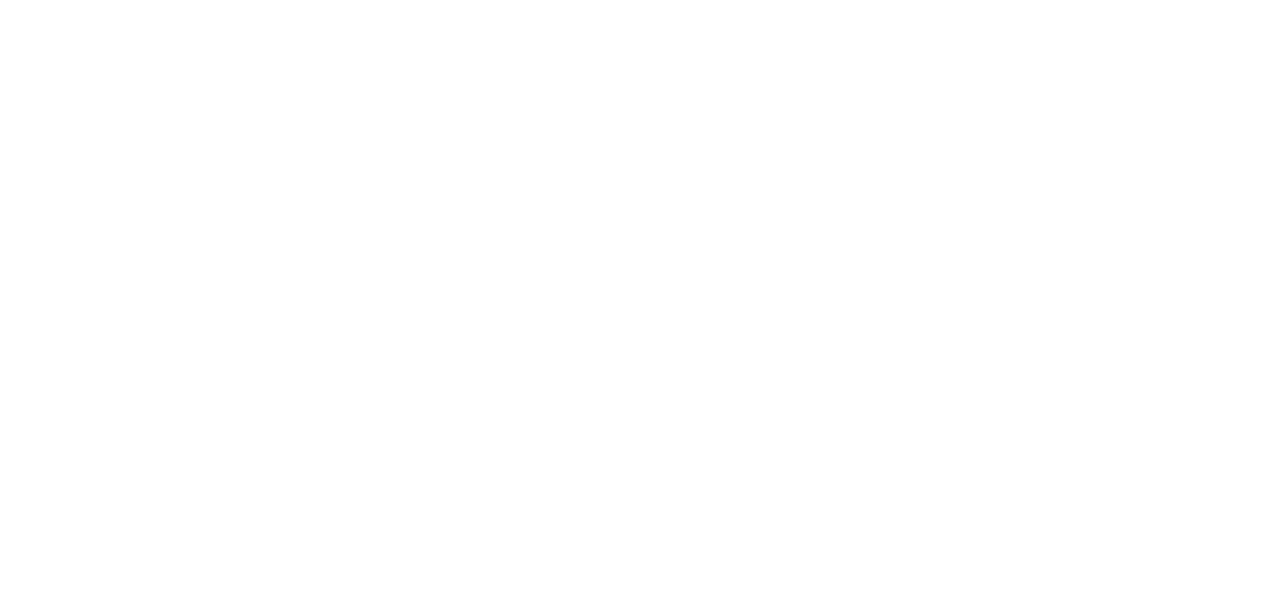
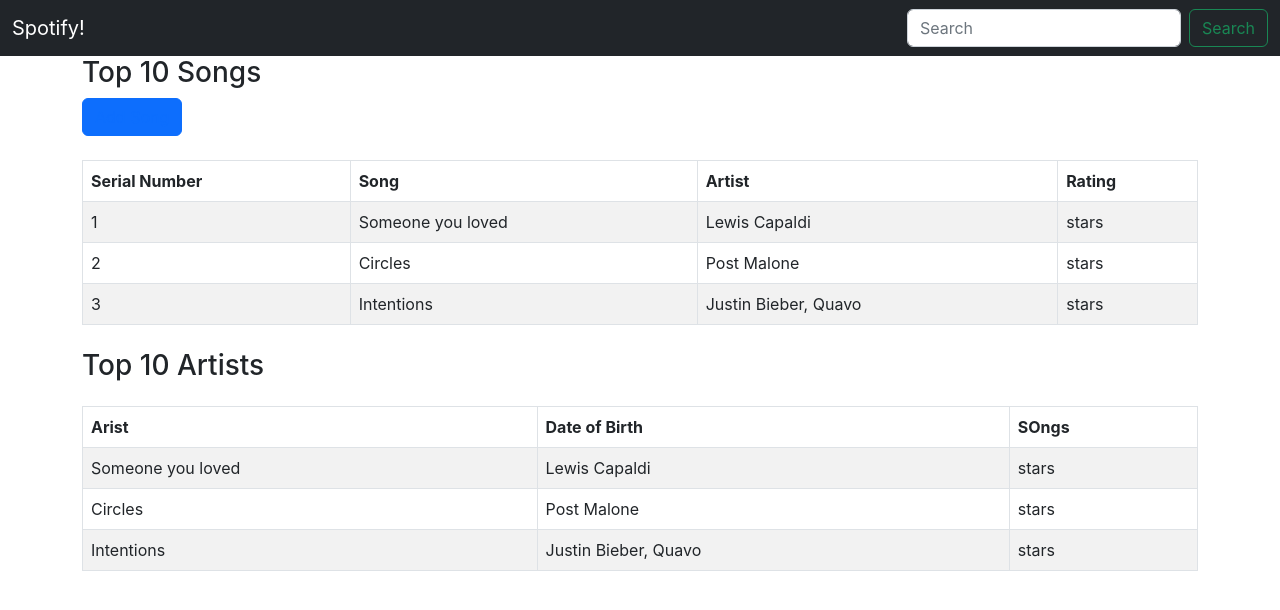
Before and after one commit to kleiry20/spotify-app, a React (Create React App) app: page /listing-screen in a window 1280 px wide. Before the commit this address had no page. Shown: the top 610 px of the page. Built offline with nearby package versions, Linux system fonts and the light colour scheme.

Commit message:
AddSong and AddArtist design done

```diff
--- a/package.json
+++ b/package.json
@@ -10,6 +10,7 @@
     "react": "^18.2.0",
     "react-bootstrap": "^2.4.0",
     "react-dom": "^18.2.0",
+    "react-router-dom": "^6.3.0",
     "react-scripts": "^2.1.3",
     "web-vitals": "^2.1.4"
   },
--- a/src/App.js
+++ b/src/App.js
@@ -4,7 +4,6 @@ import { BrowserRouter as Router, Routes, Route } from 'react-router-dom';
 import "./App.css";
 import Header from "./Components/Header";
 import Register from "./Components/Register";
-import {Home} from "./Components/Home";
 import {ListingScreen} from "./Components/ListingScreen";
 import {AddSong} from "./Components/AddSong";
 import {AddArtist} from "./Components/AddArtist";
@@ -34,7 +33,8 @@ const App = () => (
     <Suspense fallback={<div>Loading...</div>}>
       <Routes>
         <Route path="/register" element={<Register />} />
-        <Route path="/listingScreen" element={<ListingScreen />} />
+        <Route path="/listing-screen" element={<ListingScreen />} />
+        <Route path="/add-song" element={<AddSong />} />
         <Route path="/artist" element={<AddArtist />} />
       </Routes>
     </Suspense>
--- a/src/Components/AddSong.js
+++ b/src/Components/AddSong.js
@@ -1,7 +1,128 @@
-import React from 'react'
+import React, { useState } from "react";
+import Header from "./Header";
+import Button from "react-bootstrap/Button";
+import Form from "react-bootstrap/Form";
+import Dropdown from "react-bootstrap/Dropdown";
+import DropdownButton from "react-bootstrap/DropdownButton";
+import Col from "react-bootstrap/Col";
+import Row from "react-bootstrap/Row";
+
+import Modal from "react-bootstrap/Modal";
 
 export const AddSong = () => {
+  const [show, setShow] = useState(false);
+  const handleClose = () => setShow(false);
+  const handleShow = () => setShow(true);
   return (
-    <div>Add Songs here</div>
-  )
-}
+    <>
+      <Header title="Spotify!" />
+      <div className="container">
+        <h3 className="my-3">Add Songs here</h3>
+        <Form className="my-5">
+          <Form.Group as={Row} className="mb-3" controlId="formSongName">
+            <Form.Label column sm="2">
+              Song Name
+            </Form.Label>
+            <Col sm="10">
+              <Form.Control type="text" placeholder="Enter Song Name" />
+            </Col>
+          </Form.Group>
+
+          <Form.Group as={Row} className="mb-3" controlId="formDOR">
+            <Form.Label column sm="2">
+              Date of Release
+            </Form.Label>
+            <Col sm="10">
+              <Form.Control type="text" placeholder="Enter Date of Release" />
+            </Col>
+          </Form.Group>
+
+          <Form.Group as={Row} className="mb-3" controlId="formPlaintextEmail">
+            <Form.Label column sm="2">
+              Artist
+            </Form.Label>
+            <Col sm="5">
+              <DropdownButton
+                id="dropdown-basic-button"
+                variant="secondary"
+                title="Search Artist"
+              >
+                <Dropdown.Item href="#/action-1">Action</Dropdown.Item>
+                <Dropdown.Item href="#/action-2">Another action</Dropdown.Item>
+                <Dropdown.Item href="#/action-3">Something else</Dropdown.Item>
+              </DropdownButton>
+            </Col>
+            <Col sm="5">
+              <Button variant="outline-secondary" onClick={handleShow}>
+                Add Artist here
+              </Button>
+              <Modal show={show} onHide={handleClose}>
+                <Modal.Header closeButton>
+                  <Modal.Title>Add Artist</Modal.Title>
+                </Modal.Header>
+                <Modal.Body>
+                  <Form>
+                    <Form.Group
+                      className="mb-3"
+                      controlId="exampleForm.ControlInput1"
+                    >
+                      <Form.Label>Artist Name</Form.Label>
+                      <Form.Control
+                        type="text"
+                        placeholder="Enter Artist Name"
+                        autoFocus
+                      />
+                    </Form.Group>
+                    <Form.Group
+                      className="mb-3"
+                      controlId="exampleForm.ControlTextarea1"
+                    >
+                      <Form.Label>Date of Birth</Form.Label>
+                      <Form.Control
+                        type="date"
+                        placeholder="Enter Date of Birth"
+                      />
+                    </Form.Group>
+                    <Form.Group
+                      className="mb-3"
+                      controlId="exampleForm.ControlTextarea1"
+                    >
+                      <Form.Label>Bio</Form.Label>
+                      <Form.Control as="textarea" rows={3} />
+                    </Form.Group>
+                  </Form>
+                </Modal.Body>
+                <Modal.Footer>
+                  <Button variant="secondary" onClick={handleClose}>
+                    Close
+                  </Button>
+                  <Button variant="primary" onClick={handleClose}>
+                    Save Changes
+                  </Button>
+                </Modal.Footer>
+              </Modal>
+            </Col>
+          </Form.Group>
+
+          <Form.Group as={Row} className="mb-3" controlId="formPlaintextEmail">
+            <Form.Label column sm="2">
+              Cover Image
+            </Form.Label>
+            <Col sm="10">
+              <Form.Control type="file" />
+            </Col>
+          </Form.Group>
+
+          <Col sm="12" className="text-center">
+            <Button variant="secondary" type="submit" className="my-3">
+              Cancel
+            </Button>
+            <Button variant="success" type="submit" className="my-3 mx-2">
+              Submit
+            </Button>
+          </Col>
+        </Form>
+      </div>
+    </>
+  );
+};
--- a/src/Components/ListingScreen.js
+++ b/src/Components/ListingScreen.js
@@ -1,13 +1,87 @@
-import React from 'react'
-import {TopSongs} from "./TopSongs";
+import React from "react";
+// import {TopSongs} from "./TopSongs";
+import Button from 'react-bootstrap/Button';
+import Table from "react-bootstrap/Table";
+import Header from "./Header";
+import { Link } from 'react-router-dom';
 
 export const ListingScreen = (props) => {
+  let songs = [
+    {
+      sno: 1,
+      artwork: "cover image",
+      song: "Someone you loved",
+      date_of_release: "date",
+      artists: "Lewis Capaldi",
+      rating: "stars",
+    },
+    {
+      sno: 2,
+      artwork: "cover image",
+      song: "Circles",
+      date_of_release: "date",
+      artists: "Post Malone",
+      rating: "stars",
+    },
+    {
+      sno: 3,
+      artwork: "cover image",
+      song: "Intentions",
+      date_of_release: "date",
+      artists: "Justin Bieber, Quavo",
+      rating: "stars",
+    },
+  ];
   return (
-    <div className='container'>
-      { props.songs.map((songs)=>{
-        return <TopSongs songs={songs}/>
-      })}
-
-    </div>
-  )
-}
+    <>
+      <Header title="Spotify!"></Header>
+      <div className="container">
+        <h3>Top 10 Songs</h3>
+        <Button variant="primary" type="submit" >
+        <Link to="/add-song">Add Song</Link>
+      </Button>
+        <Table striped bordered hover className="my-4">
+          <thead>
+            <tr>
+              <th>Serial Number</th>
+              <th>Song</th>
+              <th>Artist</th>
+              <th>Rating</th>
+            </tr>
+          </thead>
+          <tbody>
+          {songs.map((song) => {
+            return <tr>
+            <td>{song.sno}</td>
+            <td>{song.song}</td>
+            <td>{song.artists}</td>
+            <td>{song.rating}</td>
+          </tr>;
+          })}
+          </tbody>
+        </Table>
+      </div>
+      <div className="container">
+        <h3>Top 10 Artists</h3>
+        <Table striped bordered hover className="my-4">
+          <thead>
+            <tr>
+              <th>Arist</th>
+              <th>Date of Birth</th>
+              <th>SOngs</th>
+            </tr>
+          </thead>
+          <tbody>
+          {songs.map((song) => {
+            return <tr>
+            <td>{song.song}</td>
+            <td>{song.artists}</td>
+            <td>{song.rating}</td>
+          </tr>;
+          })}
+          </tbody>
+        </Table>
+     </div>
+    </>
+  );
+};
--- /dev/null
+++ b/src/Components/Register.js
@@ -0,0 +1,34 @@
+import React from 'react';
+import Button from 'react-bootstrap/Button';
+import Form from 'react-bootstrap/Form';
+import Header from './Header';
+import { Link } from 'react-router-dom';
+
+
+export default function Register() {
+  return (
+    <>
+    <Header title="Spotify"/>
+    <div class="container my-5">
+    <Form>
+      <Form.Group className="mb-3" controlId="formBasicEmail">
+        <Form.Label>Email address</Form.Label>
+        <Form.Control type="email" placeholder="Enter email" />
+        <Form.Text className="text-muted">
+          We'll never share your email with anyone else.
+        </Form.Text>
+      </Form.Group>
+
+      <Form.Group className="mb-3" controlId="formBasicPassword">
+        <Form.Label>Password</Form.Label>
+        <Form.Control type="password" placeholder="Password" />
+      </Form.Group>
+
+      <Button variant="primary" type="submit" >
+        <Link to="/listing-screen">ListingScreen</Link>
+      </Button>
+    </Form>
+    </div>
+    </>
+  )
+}
```
Also changed, not shown: src/Components/AddArtist.js (line endings or trailing spaces), 1 other file (tests, documents, lock files or other folders).
